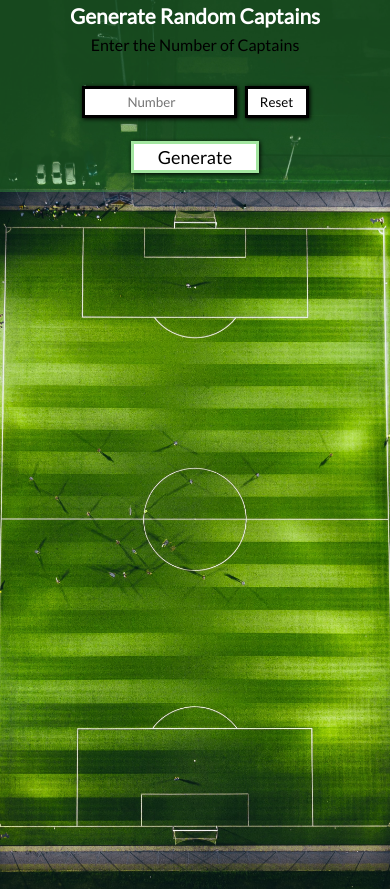
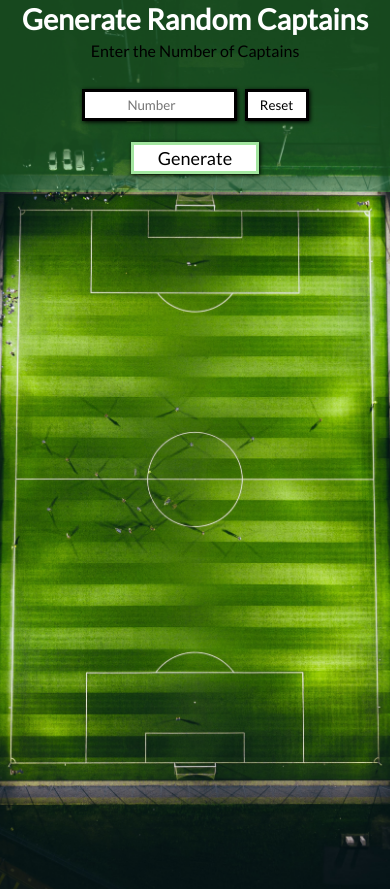
Before and after one commit to renanmbs/random_captain_react, a React (Create React App) app: page / in a window 390 px wide. Shown: the top 889 px of the page. Built offline with nearby package versions, Linux system fonts and the light colour scheme.

Commit message:
Feb 20  2023

```diff
--- a/src/App.css
+++ b/src/App.css
@@ -92,10 +92,15 @@ form{
 
 @media only screen and (max-width:660px){
   #banner{
-    height: 65rem;
+    height: 60rem;
   }
 
   #box h1{
-    font-size: 1.3rem;
+    font-size: 1.8rem;
   }
+
+
+#results p{
+  font-size: 1.7rem;
 }
+}
```
